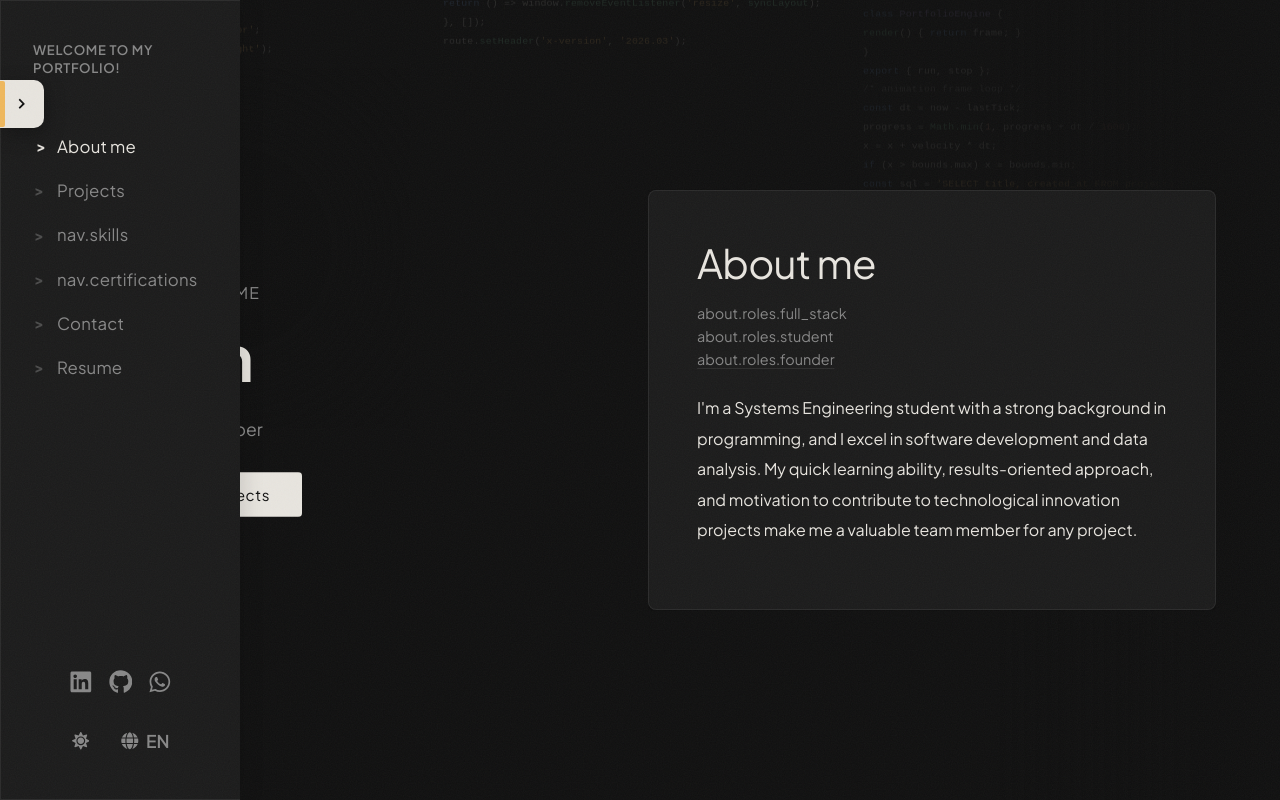
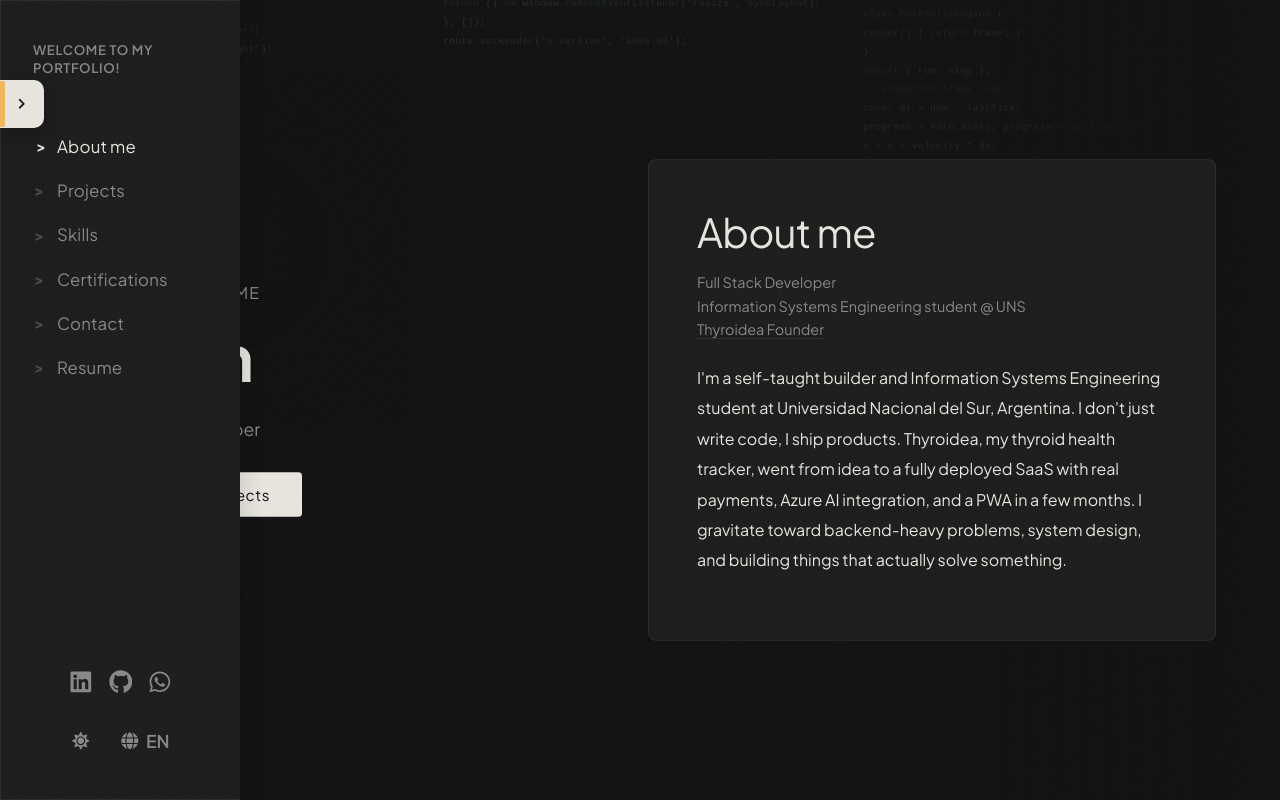
Before and after one commit to jjulito/portafolio, a React (Vite) app: page / in a window 1280 px wide. Built offline with nearby package versions, Linux system fonts and the light colour scheme.

Commit message:
chore(content): update copy/projects and remove redundant comments

```diff
--- a/src/data/projects.json
+++ b/src/data/projects.json
@@ -1,4 +1,16 @@
 [
+    {
+        "id": 4,
+        "title": "Go Concurrency Booking",
+        "description": "A high-performance backend service built in Go that manages massive concurrent ticket reservations using Redis distributed locking and PostgreSQL optimistic locking. It follows a Hexagonal Architecture to ensure atomic transactions and prevent race conditions in high-traffic environments.",
+        "image": "projects/project4.png",
+        "tech": [
+            "Go",
+            "Docker",
+            "PostgreSQL"
+        ],
+        "github": "https://github.com/jjulito/go-concurrency-booking"
+    },
     {
         "id": 1,
         "title": "Spotify Clone",
@@ -40,18 +52,6 @@
         "live": "https://jjulito.github.io/crud-usuarios/#/"
     },
     {
-        "id": 4,
-        "title": "Go Concurrency Booking",
-        "description": "A high-performance backend service built in Go that manages massive concurrent ticket reservations using Redis distributed locking and PostgreSQL optimistic locking. It follows a Hexagonal Architecture to ensure atomic transactions and prevent race conditions in high-traffic environments.",
-        "image": "projects/project4.png",
-        "tech": [
-            "Go",
-            "Docker",
-            "PostgreSQL"
-        ],
-        "github": "https://github.com/jjulito/go-concurrency-booking"
-    },
-    {
         "id": 5,
         "title": "Little Lemon Restaurant",
         "description": "The backend API for the Little Lemon Restaurant, built with Django and Django REST Framework. It handles menu management, table bookings, and user authentication. NOTE: AI was used to generate the index containing the API endpoints.",
--- a/src/data/translations.json
+++ b/src/data/translations.json
@@ -5,17 +5,25 @@
             "about": "About me",
             "projects": "Projects",
             "resume": "Resume",
-            "contact": "Contact"
+            "skills": "Skills",
+            "certifications": "Certifications",
+            "contact": "Contact",
+            "rights": "Julito💻. All rights reserved"
         },
         "hero": {
             "greeting": "Hey, they call me",
-            "role": "Full Stack Developer",
+            "role": "Software Developer",
             "cta": "Check my projects"
         },
         "about": {
             "title": "About me",
-            "description": "I consider myself a really creative developer",
-            "bio": "I'm a Systems Engineering student with a strong background in programming, and I excel in software development and data analysis. My quick learning ability, results-oriented approach, and motivation to contribute to technological innovation projects make me a valuable team member for any project."
+            "description": "Full Stack Developer · Information Systems Engineering student @ UNS · Thyroidea Founder",
+            "roles": {
+                "full_stack": "Full Stack Developer",
+                "student": "Information Systems Engineering student @ UNS",
+                "founder": "Thyroidea Founder"
+            },
+            "bio": "I'm a self-taught builder and Information Systems Engineering student at Universidad Nacional del Sur, Argentina. I don't just write code, I ship products. Thyroidea, my thyroid health tracker, went from idea to a fully deployed SaaS with real payments, Azure AI integration, and a PWA in a few months. I gravitate toward backend-heavy problems, system design, and building things that actually solve something."
         },
         "projects": {
             "title": "Projects",
@@ -71,7 +79,10 @@
             "about": "Sobre mí",
             "projects": "Proyectos",
             "resume": "Currículum",
-            "contact": "Contacto"
+            "skills": "Tecnologías",
+            "certifications": "Certificaciones",
+            "contact": "Contacto",
+            "rights": "Julito💻. Todos los derechos reservados"
         },
         "hero": {
             "greeting": "Hola, soy",
@@ -80,8 +91,13 @@
         },
         "about": {
             "title": "Sobre mí",
-            "description": "Me considero un desarrollador creativo",
-            "bio": "Estudio Ingeniería en Sistemas, tengo una sólida formación en programación y me destaco por mi interés en desarrollo de software y análisis de datos. Mi rapidez de aprendizaje, orientación a resultados y motivación por aportar en proyectos de innovación tecnológica me hacen un buen compañero para cualquier proyecto."
+            "description": "Desarrollador Full Stack · Estudiante de Ingeniería en Sistemas de Información · Fundador de Thyroidea",
+            "roles": {
+                "full_stack": "Desarrollador Full Stack",
+                "student": "Estudiante de Ingeniería en Sistemas de Información @ UNS",
+                "founder": "Fundador de Thyroidea"
+            },
+            "bio": "Soy un desarrollador y estudiante de Ingeniería en Sistemas de Información en la Universidad Nacional del Sur, Argentina. No solo escribo código, lanzo productos. Thyroidea, mi aplicación de seguimiento tiroideo, pasó de idea a SaaS desplegado con pagos reales, integración con Azure AI y PWA en pocos meses. Me inclino hacia problemas de backend, diseño de sistemas y construir cosas que realmente resuelvan algo."
         },
         "projects": {
             "title": "Proyectos",
```
Also changed, not shown: src/components/Navbar.jsx (+3 -6 lines).
